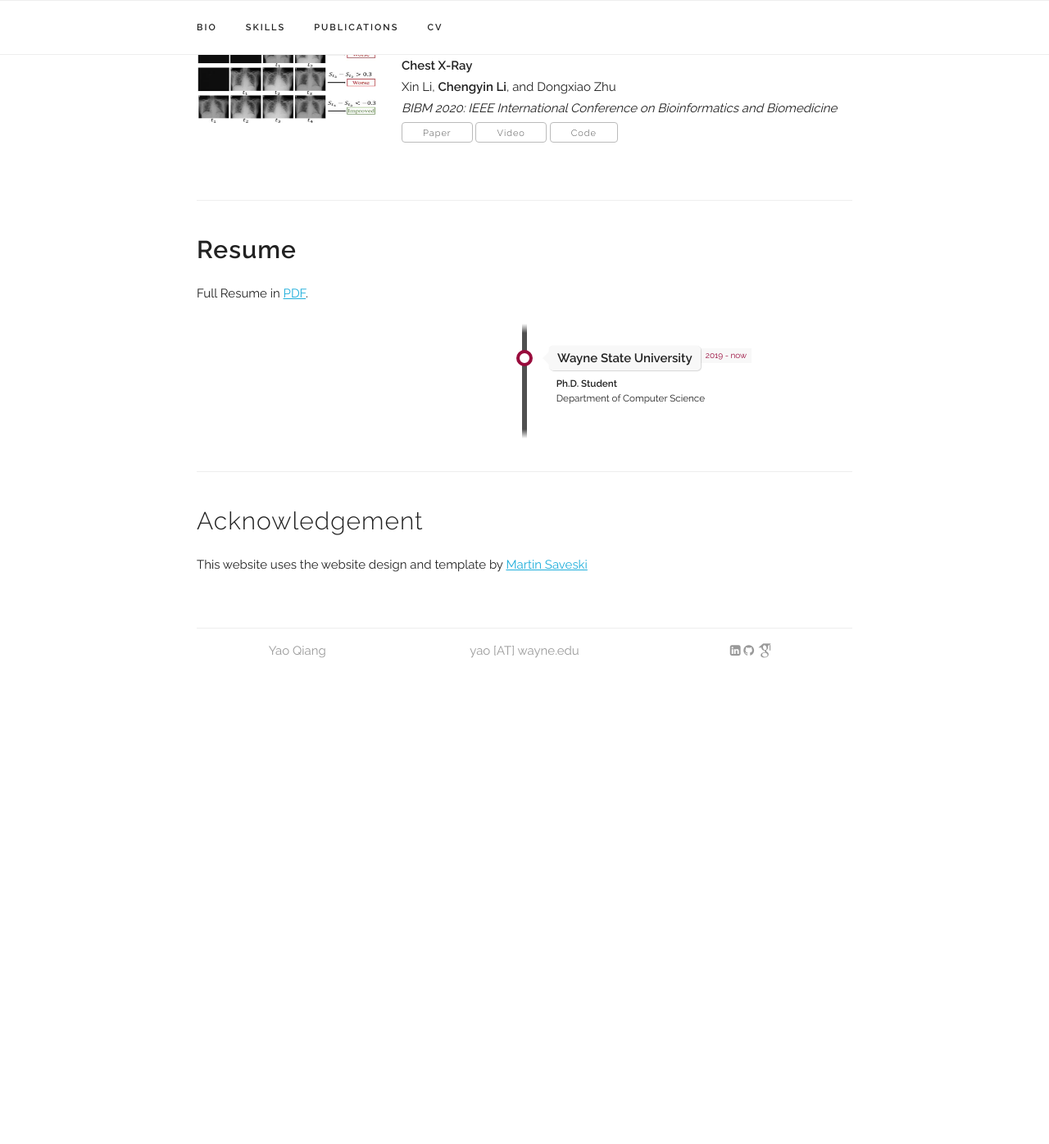
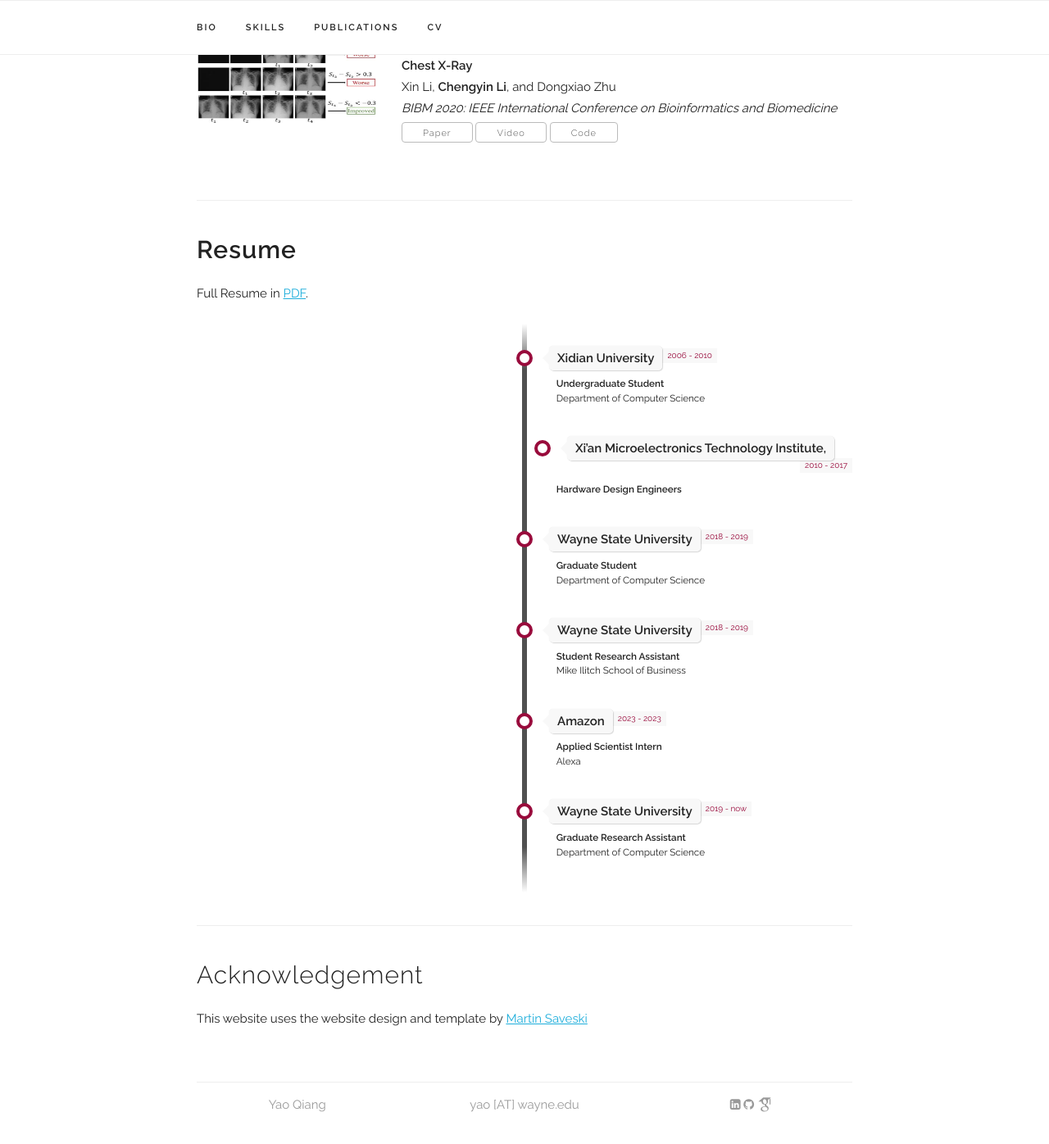
Before and after one commit to qiangyao1988/qiangyao1988.github.io, a Jekyll site: the page built from index.html, in a window 1280 px wide and 1400 px high, scrolled down 2804 px. Shown: the top 1396 px of the window at 82% size. Built offline with Jekyll 4.4.1, drawn with Linux system fonts in a browser that asks for light colours; some web fonts are replaced; before the commit the page ends 3650 px from its top, so only the background shows below that.

Commit message:
updates
updates

```diff
--- a/_data/experience.yaml
+++ b/_data/experience.yaml
@@ -1,13 +1,37 @@
 experiences:
+
+- place: "Xidian University"
+  time: "2006 - 2010"
+  title: "Undergraduate Student"
+  subtitle: "Department of Computer Science"
+  category: "school"
+
+- place: "Xi’an Microelectronics Technology Institute,"
+  time: "2010 - 2017"
+  title: "Hardware Design Engineers"
+  # subtitle: "Department of Computer Science"
+  category: "industry"
+
+- place: "Wayne State University"
+  time: "2018 - 2019"
+  title: "Graduate Student"
+  subtitle: "Department of Computer Science"
+  category: "school"
+
+- place: "Wayne State University"
+  time: "2018 - 2019"
+  title: "Student Research Assistant"
+  subtitle: "Mike Ilitch School of Business"
+  category: "school"
+
+- place: "Amazon"
+  time: "2023 - 2023"
+  title: "Applied Scientist Intern"
+  subtitle: "Alexa"
+  category: "industry"
 
 - place: "Wayne State University"
   time: "2019 - now"
-  title: "Ph.D. Student"
+  title: "Graduate Research Assistant"
   subtitle: "Department of Computer Science"
-  category: "school"
-
-# - place: "Wayne State University"
-#   time: "2019 - now"
-#   title: "Ph.D. Student"
-#   subtitle: "Department of Computer Science"
-#   category: "work"
+  category: "academy"
```
